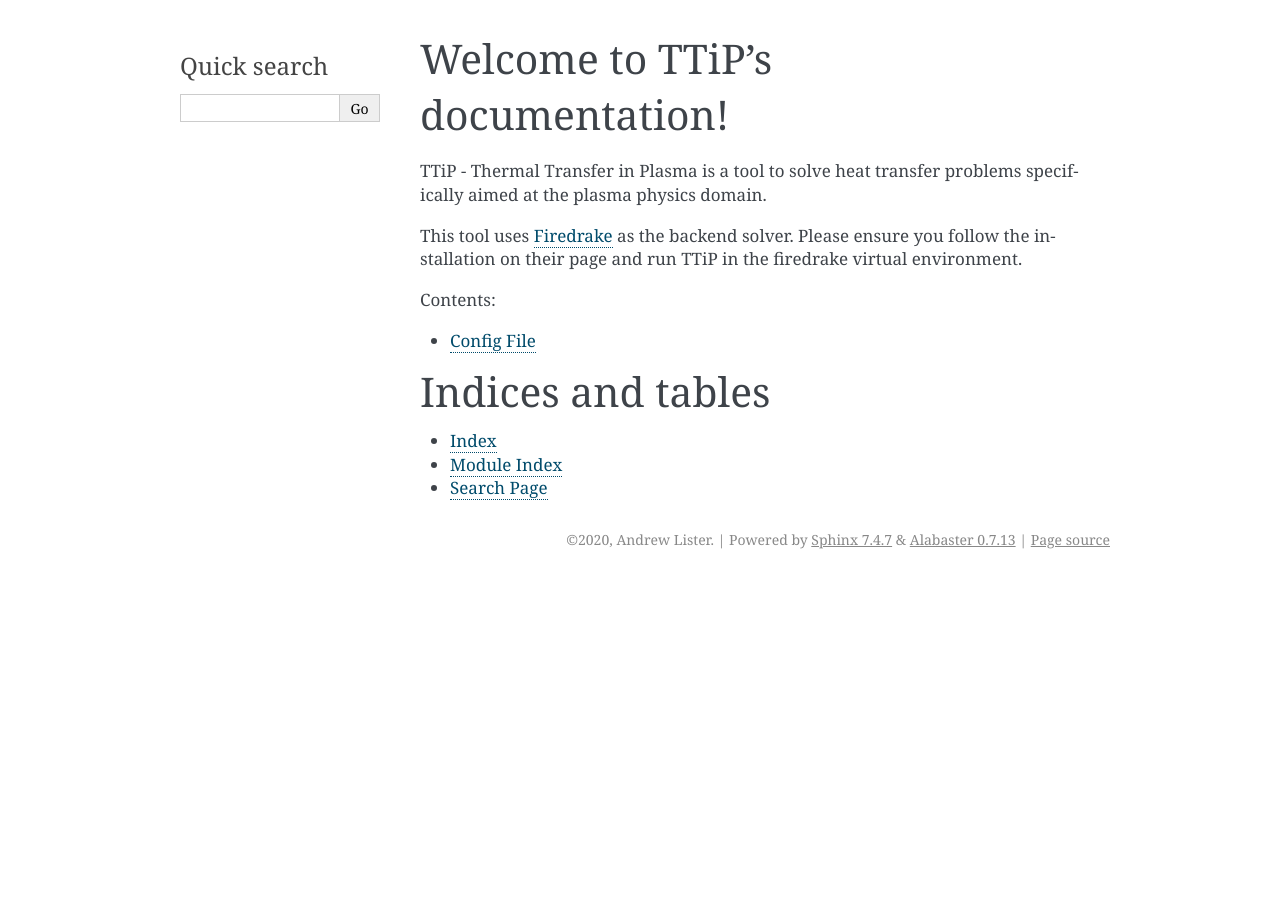
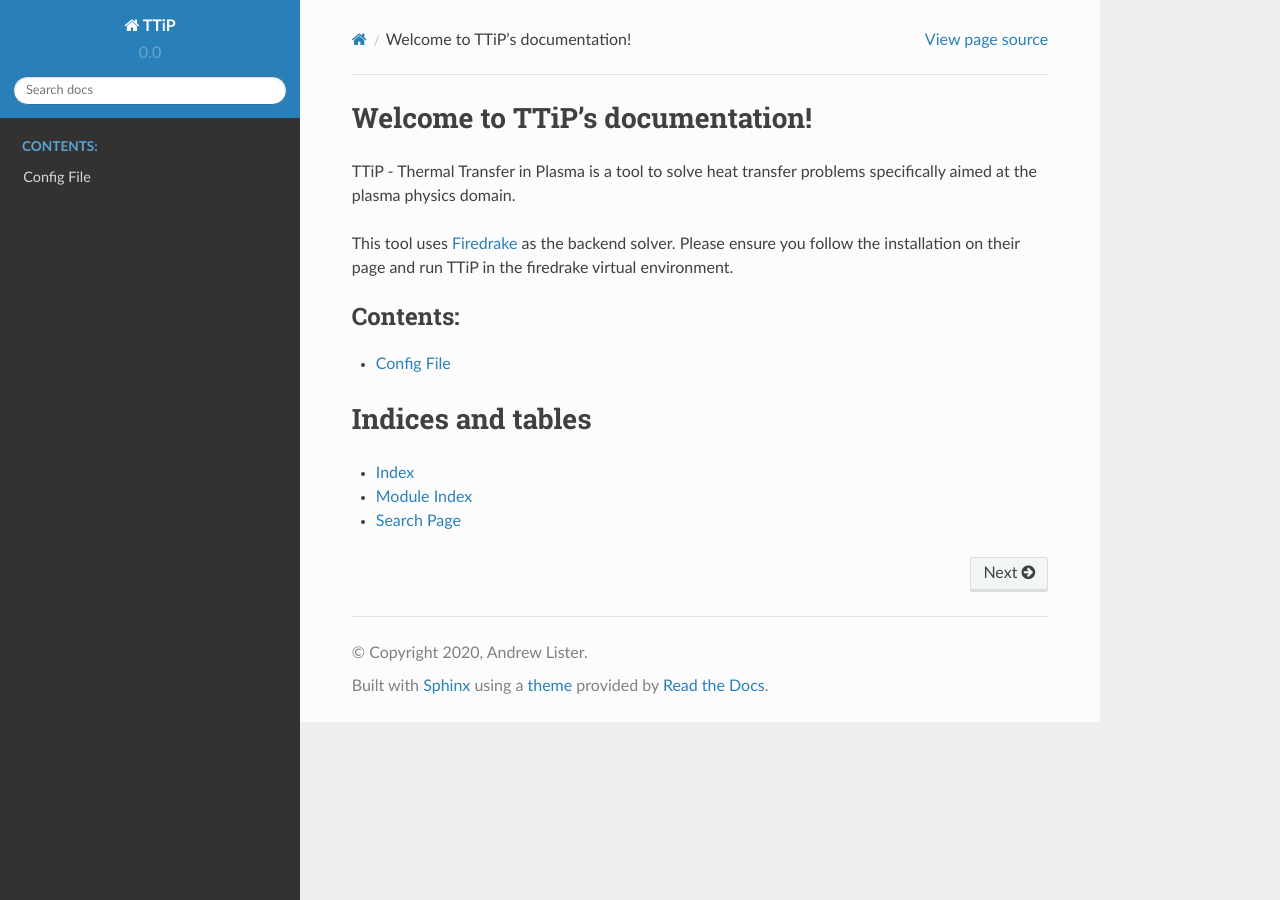
Before and after one commit to AndrewLister-STFC/TTiP, a Sphinx documentation site: the page built from docs/index.rst, in a window 1280 px wide. Built offline with Sphinx 7.4.7 and the Read the Docs theme 2.0.0, drawn with Linux system fonts in a browser that asks for light colours; formulas are drawn with MathJax 3.

Commit message:
Update rtd theme

```diff
--- a/docs/conf.py
+++ b/docs/conf.py
@@ -83,8 +83,8 @@ todo_include_todos = False
 
 # The theme to use for HTML and HTML Help pages.  See the documentation for
 # a list of builtin themes.
-#
-html_theme = 'alabaster'
+
+html_theme = 'sphinx_rtd_theme'
 
 # Theme options are theme-specific and customize the look and feel of a theme
 # further.  For a list of options available for each theme, see the
```
